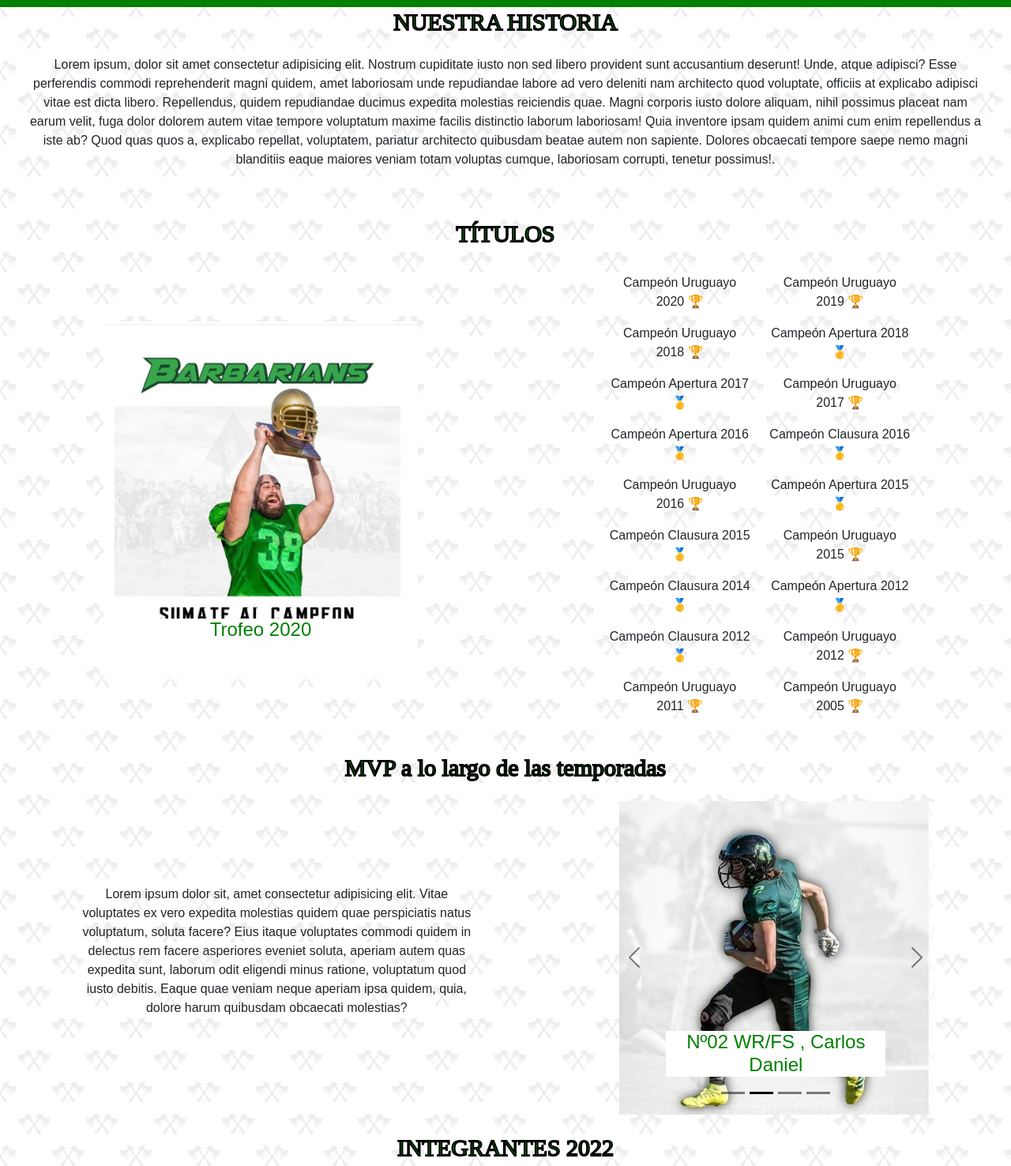
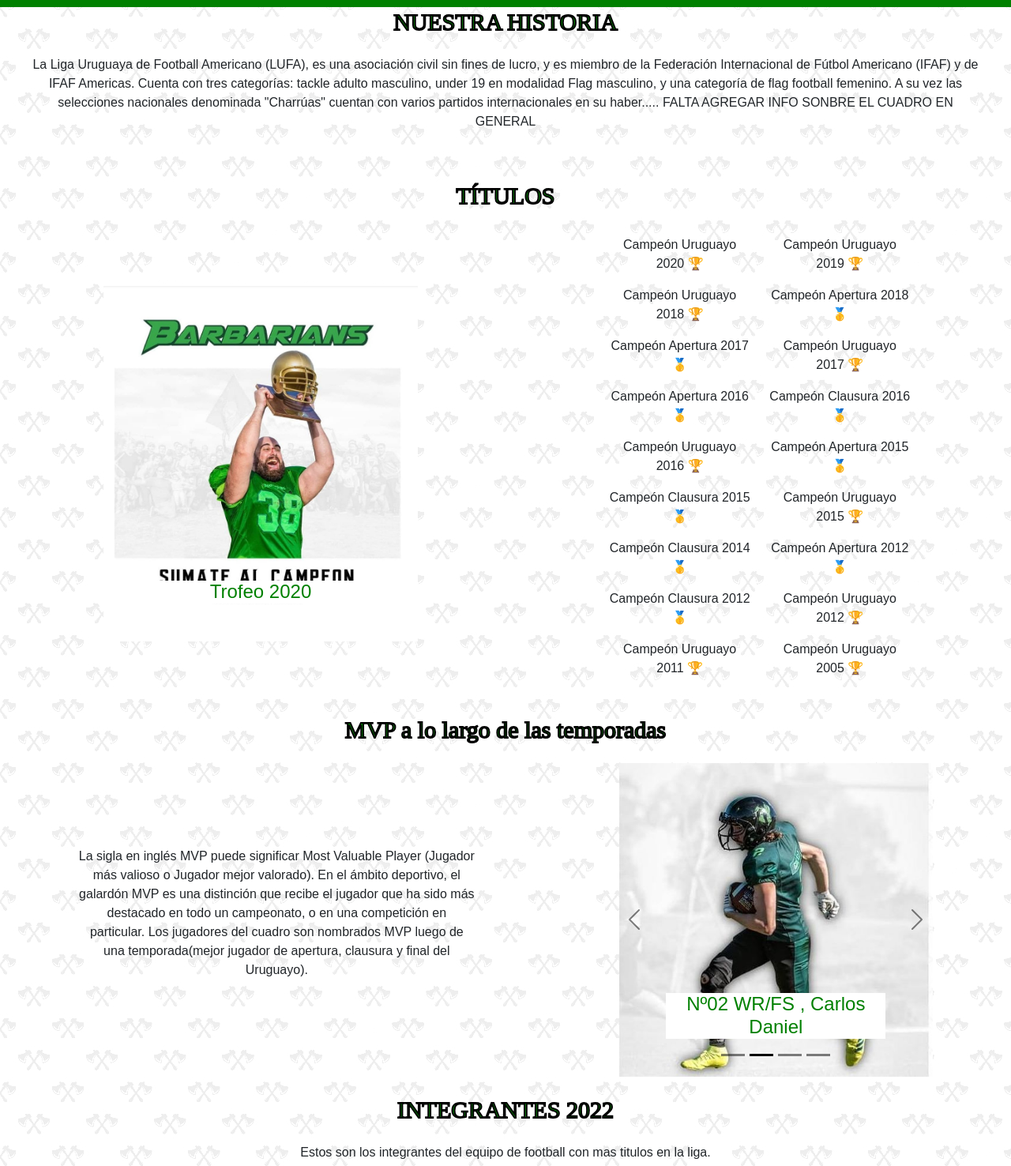
Before and after one commit to Flarrica/BarbariansLarrica, a plain HTML site: page pages/nosotros.html in a window 1280 px wide. Shown: the part 791-2267 px from the top of the page at 79% size. Drawn offline with nearby package versions, Linux system fonts and the light colour scheme; a web font is replaced by a local one.

Commit message:
cambios finos

```diff
--- a/pages/nosotros.html
+++ b/pages/nosotros.html
@@ -110,7 +110,7 @@
                         <h3 class="m-4">NUESTRA HISTORIA</h3>
                     </div>
                     <div class="row m-4">
-                        <p class="text-center">Lorem ipsum, dolor sit amet consectetur adipisicing elit. Nostrum cupiditate iusto non sed libero provident sunt accusantium deserunt! Unde, atque adipisci? Esse perferendis commodi reprehenderit magni quidem, amet laboriosam unde repudiandae labore ad vero deleniti nam architecto quod voluptate, officiis at explicabo adipisci vitae est dicta libero. Repellendus, quidem repudiandae ducimus expedita molestias reiciendis quae. Magni corporis iusto dolore aliquam, nihil possimus placeat nam earum velit, fuga dolor dolorem autem vitae tempore voluptatum maxime facilis distinctio laborum laboriosam! Quia inventore ipsam quidem animi cum enim repellendus a iste ab? Quod quas quos a, explicabo repellat, voluptatem, pariatur architecto quibusdam beatae autem non sapiente. Dolores obcaecati tempore saepe nemo magni blanditiis eaque maiores veniam totam voluptas cumque, laboriosam corrupti, tenetur possimus!.</p>
+                        <p class="text-center">La Liga Uruguaya de Football Americano (LUFA), es una asociación civil sin fines de lucro, y es miembro de la Federación Internacional de Fútbol Americano (IFAF) y de IFAF Americas. Cuenta con tres categorías: tackle adulto masculino, under 19 en modalidad Flag masculino, y una categoría de flag football femenino. A su vez las selecciones nacionales denominada "Charrúas" cuentan con varios partidos internacionales en su haber..... FALTA AGREGAR INFO SONBRE EL CUADRO EN GENERAL</p>
                     </div>
                 </div>
             <div class="row m-2 align-items-center justify-content-around">
@@ -199,7 +199,7 @@
                     <h3 class="m-4">MVP a lo largo de las temporadas</h3>
                 </div>
                 <div class="row m-2 align-items-center justify-content-around">
-                    <p class="text-center col-12 col-md-5 ">Lorem ipsum dolor sit, amet consectetur adipisicing elit. Vitae voluptates ex vero expedita molestias quidem quae perspiciatis natus voluptatum, soluta facere? Eius itaque voluptates commodi quidem in delectus rem facere asperiores eveniet soluta, aperiam autem quas expedita sunt, laborum odit eligendi minus ratione, voluptatum quod iusto debitis. Eaque quae veniam neque aperiam ipsa quidem, quia, dolore harum quibusdam obcaecati molestias?</p>
+                    <p class="text-center col-12 col-md-5 ">La sigla en inglés MVP puede significar Most Valuable Player (Jugador más valioso o Jugador mejor valorado). En el ámbito deportivo, el galardón MVP es una distinción que recibe el jugador que ha sido más destacado en todo un campeonato, o en una competición en particular. Los jugadores del cuadro son nombrados MVP luego de una temporada(mejor jugador de apertura, clausura y final del Uruguayo). </p>
                     <div id="carouselExampleDark" class="carousel carousel-dark slide col-12 col-md-4" data-bs-ride="carousel">
                         <div class="carousel-indicators">
                             <button type="button" data-bs-target="#carouselExampleDark" data-bs-slide-to="0" class="active" aria-current="true" aria-label="Slide 1"></button>
```
